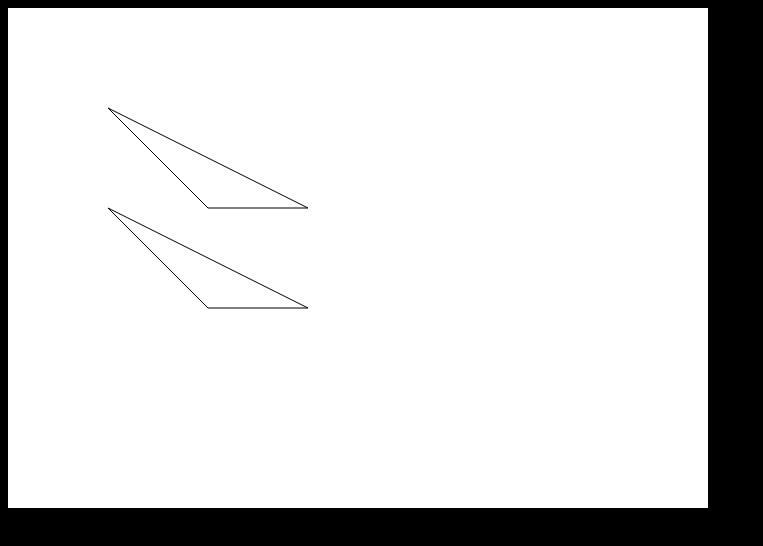
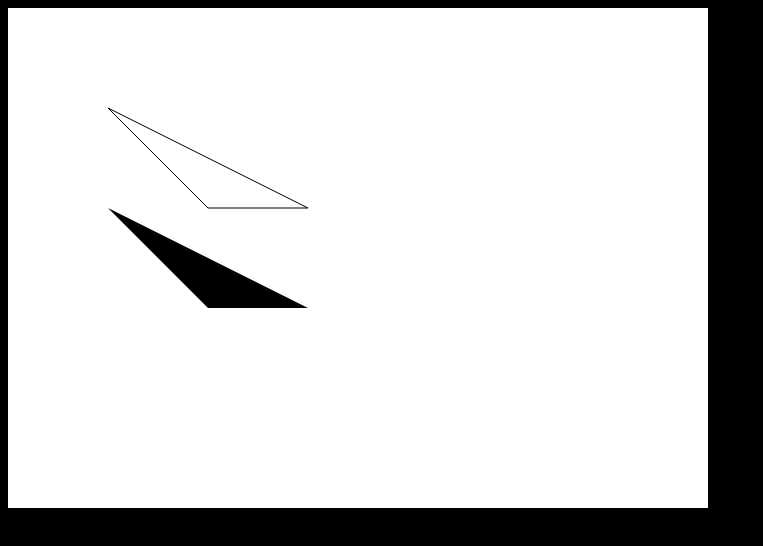
Before and after one commit to duzhongbo/storage, a plain HTML site: page canvas.html in a window 1280 px wide. Shown: the whole page, without its empty margins (0-763 px from the left). Drawn offline with Linux system fonts and the light colour scheme.

Commit message:
填充路径

```diff
--- a/canvas.html
+++ b/canvas.html
@@ -45,7 +45,7 @@ window.onload=function(){
 	oGC.lineTo(200,300);//
 	oGC.lineTo(300,300);//
 	oGC.closePath();
-	oGC.stroke();
+	oGC.fill();
 
 
 }
```
